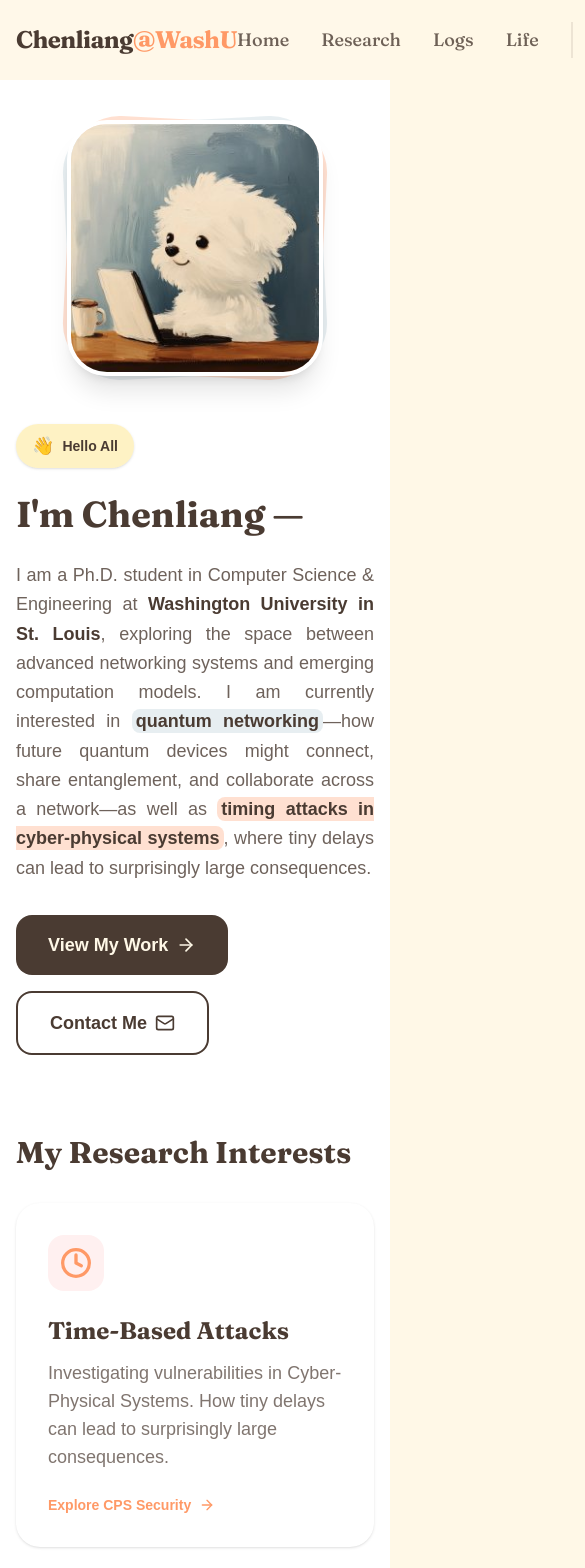
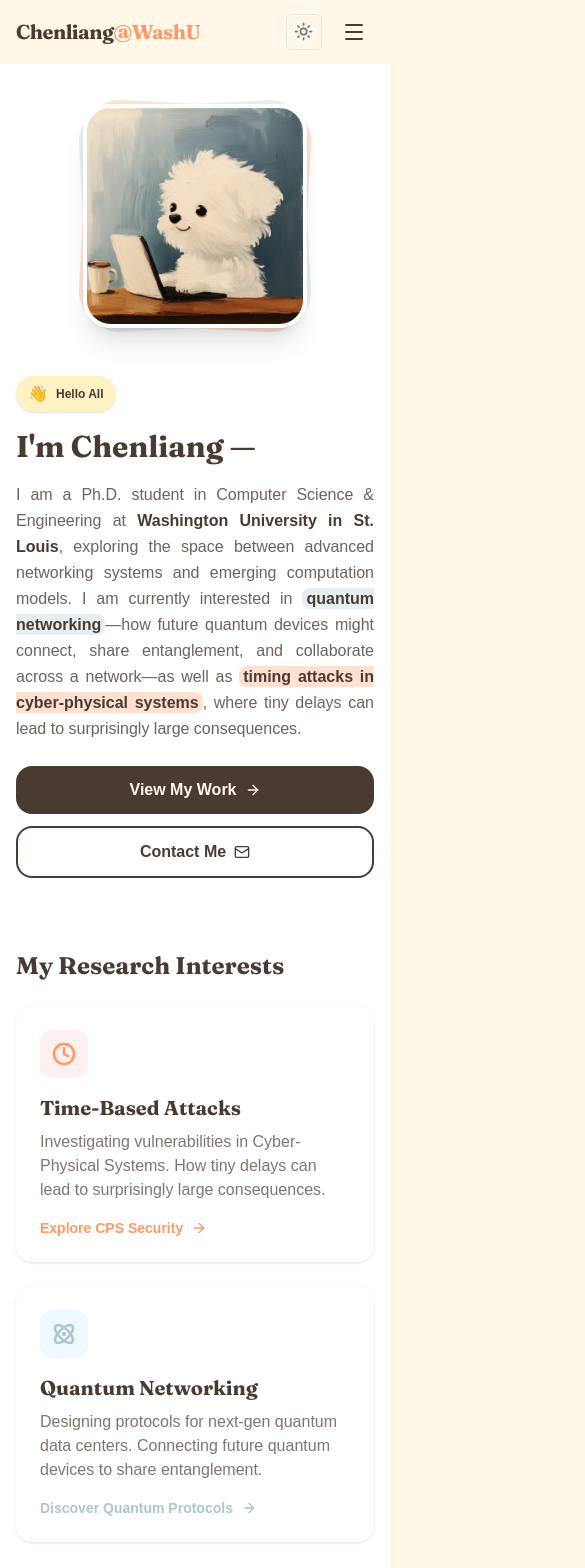
Before and after one commit to ChenliangTian/chenliangtian.github.io, a Next.js app: page / in a window 390 px wide. Shown: the top 1568 px of the page, 585 px wide, since content can reach past the window. Built offline with nearby package versions, Linux system fonts and the light colour scheme.

Commit message:
Improve mobile responsiveness: add hamburger menu, optimize text sizes and spacing

```diff
--- a/src/components/Header.tsx
+++ b/src/components/Header.tsx
@@ -1,4 +1,8 @@
+'use client';
+
 import Link from 'next/link';
+import { useState } from 'react';
+import { Menu, X } from 'lucide-react';
 import { cn } from '@/lib/utils';
 import { ThemeToggle } from '@/components/ThemeToggle';
 
@@ -10,18 +14,26 @@ const navItems = [
 ];
 
 export function Header() {
+  const [mobileMenuOpen, setMobileMenuOpen] = useState(false);
+
   return (
     <header className="sticky top-0 z-50 w-full bg-cream/90 backdrop-blur-sm dark:bg-brown/90 transition-colors duration-300">
-      <div className="container mx-auto flex h-20 items-center justify-between px-4">
-        <Link href="/" className="text-2xl font-bold tracking-tight text-brown dark:text-cream font-heading hover:scale-105 transition-transform">
+      <div className="container mx-auto flex h-16 md:h-20 items-center justify-between px-4">
+        {/* Logo */}
+        <Link
+          href="/"
+          className="text-xl md:text-2xl font-bold tracking-tight text-brown dark:text-cream font-heading hover:scale-105 transition-transform"
+        >
           Chenliang<span className="text-pastel-pink">@WashU</span>
         </Link>
-        <nav className="flex gap-8 items-center">
+
+        {/* Desktop Navigation */}
+        <nav className="hidden md:flex gap-6 lg:gap-8 items-center">
           {navItems.map((item) => (
             <Link
               key={item.href}
               href={item.href}
-              className="text-lg font-medium text-brown/80 hover:text-brown dark:text-cream/80 dark:hover:text-cream transition-colors font-heading"
+              className="text-base lg:text-lg font-medium text-brown/80 hover:text-brown dark:text-cream/80 dark:hover:text-cream transition-colors font-heading"
             >
               {item.name}
             </Link>
@@ -30,7 +42,41 @@ export function Header() {
             <ThemeToggle />
           </div>
         </nav>
+
+        {/* Mobile Menu Button */}
+        <div className="flex items-center gap-3 md:hidden">
+          <ThemeToggle />
+          <button
+            onClick={() => setMobileMenuOpen(!mobileMenuOpen)}
+            className="rounded-md p-2 text-brown dark:text-cream hover:bg-brown/10 dark:hover:bg-cream/10 transition-colors"
+            aria-label="Toggle menu"
+          >
+            {mobileMenuOpen ? (
+              <X className="h-6 w-6" />
+            ) : (
+              <Menu className="h-6 w-6" />
+            )}
+          </button>
+        </div>
       </div>
+
+      {/* Mobile Navigation */}
+      {mobileMenuOpen && (
+        <nav className="md:hidden border-t border-brown/10 dark:border-cream/10 bg-cream/95 dark:bg-brown/95 backdrop-blur-sm">
+          <div className="container mx-auto px-4 py-4 flex flex-col gap-2">
+            {navItems.map((item) => (
+              <Link
+                key={item.href}
+                href={item.href}
+                onClick={() => setMobileMenuOpen(false)}
+                className="px-4 py-3 text-lg font-medium text-brown/80 hover:text-brown dark:text-cream/80 dark:hover:text-cream hover:bg-brown/5 dark:hover:bg-cream/5 rounded-lg transition-colors font-heading"
+              >
+                {item.name}
+              </Link>
+            ))}
+          </div>
+        </nav>
+      )}
     </header>
   );
 }
--- a/src/components/Hero.tsx
+++ b/src/components/Hero.tsx
@@ -10,39 +10,39 @@ export function Hero() {
         <div className="flex flex-col-reverse items-center justify-between gap-12 md:flex-row">
           {/* Left Content */}
           <div className="flex flex-1 flex-col items-start text-left">
-            <div className="mb-6 inline-flex items-center gap-2 rounded-full bg-pastel-yellow/50 px-4 py-2 text-sm font-bold text-brown shadow-sm dark:bg-pastel-yellow/20 dark:text-pastel-yellow">
-              <span className="text-lg">👋</span> Hello All
+            <div className="mb-4 md:mb-6 inline-flex items-center gap-2 rounded-full bg-pastel-yellow/50 px-3 md:px-4 py-1.5 md:py-2 text-xs md:text-sm font-bold text-brown shadow-sm dark:bg-pastel-yellow/20 dark:text-pastel-yellow">
+              <span className="text-base md:text-lg">👋</span> Hello All
             </div>
 
-            <h1 className="mb-6 font-heading text-4xl font-bold leading-tight text-brown dark:text-cream sm:text-5xl md:text-6xl">
+            <h1 className="mb-4 md:mb-6 font-heading text-3xl font-bold leading-tight text-brown dark:text-cream sm:text-4xl md:text-5xl lg:text-6xl">
               I'm Chenliang —
             </h1>
 
-            <p className="mb-8 max-w-xl text-lg font-medium leading-relaxed text-brown/80 dark:text-cream/80 text-justify">
+            <p className="mb-6 md:mb-8 max-w-xl text-base md:text-lg font-medium leading-relaxed text-brown/80 dark:text-cream/80 text-justify">
               I am a Ph.D. student in Computer Science & Engineering at <Link href="https://wustl.edu" className="font-bold text-brown dark:text-cream hover:underline">Washington University in St. Louis</Link>, exploring the space between advanced networking systems and emerging computation models. I am currently interested in <span className="rounded-lg bg-quantum-accent/30 px-1 py-0.5 font-bold text-brown dark:text-cream">quantum networking</span>—how future quantum devices might connect, share entanglement, and collaborate across a network—as well as <span className="rounded-lg bg-cps-accent/30 px-1 py-0.5 font-bold text-brown dark:text-cream">timing attacks in cyber-physical systems</span>, where tiny delays can lead to surprisingly large consequences.
             </p>
 
-            <div className="flex flex-wrap gap-4">
+            <div className="flex flex-col sm:flex-row flex-wrap gap-3 md:gap-4 w-full sm:w-auto">
               <Link
                 href="/research"
-                className="inline-flex items-center gap-2 rounded-2xl bg-brown px-8 py-4 text-lg font-bold text-cream transition-transform hover:scale-105 hover:shadow-lg dark:bg-cream dark:text-brown"
+                className="inline-flex items-center justify-center gap-2 rounded-2xl bg-brown px-6 md:px-8 py-3 md:py-4 text-base md:text-lg font-bold text-cream transition-transform hover:scale-105 hover:shadow-lg dark:bg-cream dark:text-brown"
               >
-                View My Work <ArrowRight className="h-5 w-5" />
+                View My Work <ArrowRight className="h-4 w-4 md:h-5 md:w-5" />
               </Link>
               <Link
                 href="mailto:chenliang.t@wustl.edu"
-                className="inline-flex items-center gap-2 rounded-2xl border-2 border-brown px-8 py-4 text-lg font-bold text-brown transition-transform hover:scale-105 hover:bg-brown/5 dark:border-cream dark:text-cream dark:hover:bg-cream/10"
+                className="inline-flex items-center justify-center gap-2 rounded-2xl border-2 border-brown px-6 md:px-8 py-3 md:py-4 text-base md:text-lg font-bold text-brown transition-transform hover:scale-105 hover:bg-brown/5 dark:border-cream dark:text-cream dark:hover:bg-cream/10"
               >
-                Contact Me <Mail className="h-5 w-5" />
+                Contact Me <Mail className="h-4 w-4 md:h-5 md:w-5" />
               </Link>
             </div>
           </div>
 
           {/* Right Image */}
-          <div className="relative h-64 w-64 md:h-96 md:w-96">
-            <div className="absolute inset-0 rotate-3 rounded-[3rem] bg-pastel-pink/30 dark:bg-pastel-pink/10"></div>
-            <div className="absolute inset-0 -rotate-3 rounded-[3rem] bg-pastel-blue/30 dark:bg-pastel-blue/10"></div>
-            <div className="relative h-full w-full overflow-hidden rounded-[2.5rem] border-4 border-white shadow-xl dark:border-brown-light">
+          <div className="relative h-56 w-56 sm:h-64 sm:w-64 md:h-80 md:w-80 lg:h-96 lg:w-96">
+            <div className="absolute inset-0 rotate-3 rounded-[2rem] md:rounded-[3rem] bg-pastel-pink/30 dark:bg-pastel-pink/10"></div>
+            <div className="absolute inset-0 -rotate-3 rounded-[2rem] md:rounded-[3rem] bg-pastel-blue/30 dark:bg-pastel-blue/10"></div>
+            <div className="relative h-full w-full overflow-hidden rounded-[1.75rem] md:rounded-[2.5rem] border-4 border-white shadow-xl dark:border-brown-light">
               <Image
                 src="/images/citations.jpeg"
                 alt="Chenliang (Momo) Tian"
@@ -56,18 +56,18 @@ export function Hero() {
       </section>
 
       {/* Research Areas */}
-      <section className="container mx-auto px-4 mt-8">
-        <h2 className="mb-8 text-3xl font-bold text-brown dark:text-cream font-heading">My Research Interests</h2>
-        <div className="grid gap-8 md:grid-cols-2">
+      <section className="container mx-auto px-4 mt-6 md:mt-8">
+        <h2 className="mb-6 md:mb-8 text-2xl md:text-3xl font-bold text-brown dark:text-cream font-heading">My Research Interests</h2>
+        <div className="grid gap-6 md:gap-8 md:grid-cols-2">
           {/* CPS Side */}
-          <div className="group flex flex-col items-start rounded-3xl bg-white p-8 shadow-sm transition-all hover:-translate-y-1 hover:shadow-md dark:bg-white/5">
-            <div className="mb-6 flex h-14 w-14 items-center justify-center rounded-2xl bg-cps-light text-cps-accent dark:bg-cps-accent/20">
-              <Clock className="h-8 w-8" strokeWidth={2.5} />
+          <div className="group flex flex-col items-start rounded-2xl md:rounded-3xl bg-white p-6 md:p-8 shadow-sm transition-all hover:-translate-y-1 hover:shadow-md dark:bg-white/5">
+            <div className="mb-4 md:mb-6 flex h-12 w-12 md:h-14 md:w-14 items-center justify-center rounded-xl md:rounded-2xl bg-cps-light text-cps-accent dark:bg-cps-accent/20">
+              <Clock className="h-6 w-6 md:h-8 md:w-8" strokeWidth={2.5} />
             </div>
-            <h3 className="mb-3 text-2xl font-bold text-brown dark:text-cream font-heading">
+            <h3 className="mb-2 md:mb-3 text-xl md:text-2xl font-bold text-brown dark:text-cream font-heading">
               Time-Based Attacks
             </h3>
-            <p className="mb-6 flex-grow text-lg text-brown/70 dark:text-cream/70">
+            <p className="mb-4 md:mb-6 flex-grow text-base md:text-lg text-brown/70 dark:text-cream/70">
               Investigating vulnerabilities in Cyber-Physical Systems. How tiny delays can lead to surprisingly large consequences.
             </p>
             <Link
@@ -80,14 +80,14 @@ export function Hero() {
           </div>
 
           {/* Quantum Side */}
-          <div className="group flex flex-col items-start rounded-3xl bg-white p-8 shadow-sm transition-all hover:-translate-y-1 hover:shadow-md dark:bg-white/5">
-            <div className="mb-6 flex h-14 w-14 items-center justify-center rounded-2xl bg-quantum-light text-quantum-accent dark:bg-quantum-accent/20">
-              <Atom className="h-8 w-8" strokeWidth={2.5} />
+          <div className="group flex flex-col items-start rounded-2xl md:rounded-3xl bg-white p-6 md:p-8 shadow-sm transition-all hover:-translate-y-1 hover:shadow-md dark:bg-white/5">
+            <div className="mb-4 md:mb-6 flex h-12 w-12 md:h-14 md:w-14 items-center justify-center rounded-xl md:rounded-2xl bg-quantum-light text-quantum-accent dark:bg-quantum-accent/20">
+              <Atom className="h-6 w-6 md:h-8 md:w-8" strokeWidth={2.5} />
             </div>
-            <h3 className="mb-3 text-2xl font-bold text-brown dark:text-cream font-heading">
+            <h3 className="mb-2 md:mb-3 text-xl md:text-2xl font-bold text-brown dark:text-cream font-heading">
               Quantum Networking
             </h3>
-            <p className="mb-6 flex-grow text-lg text-brown/70 dark:text-cream/70">
+            <p className="mb-4 md:mb-6 flex-grow text-base md:text-lg text-brown/70 dark:text-cream/70">
               Designing protocols for next-gen quantum data centers. Connecting future quantum devices to share entanglement.
             </p>
             <Link
```
